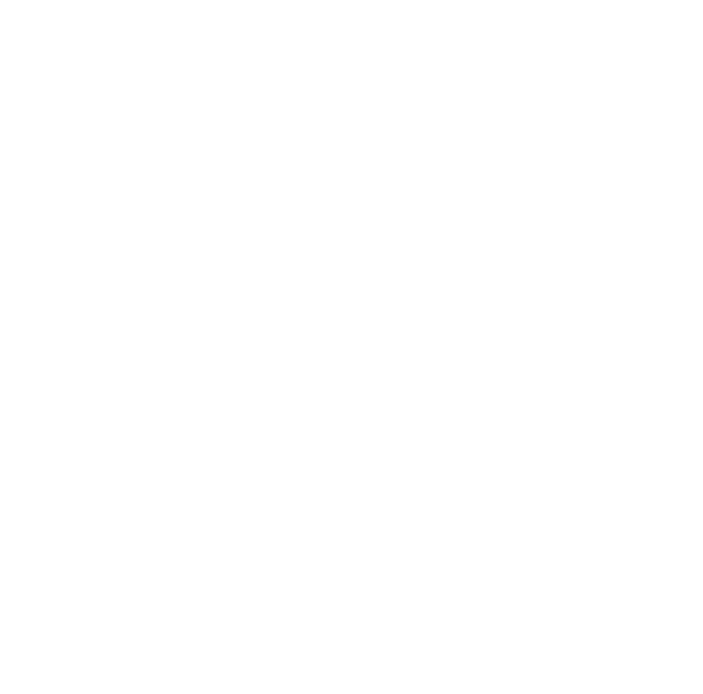
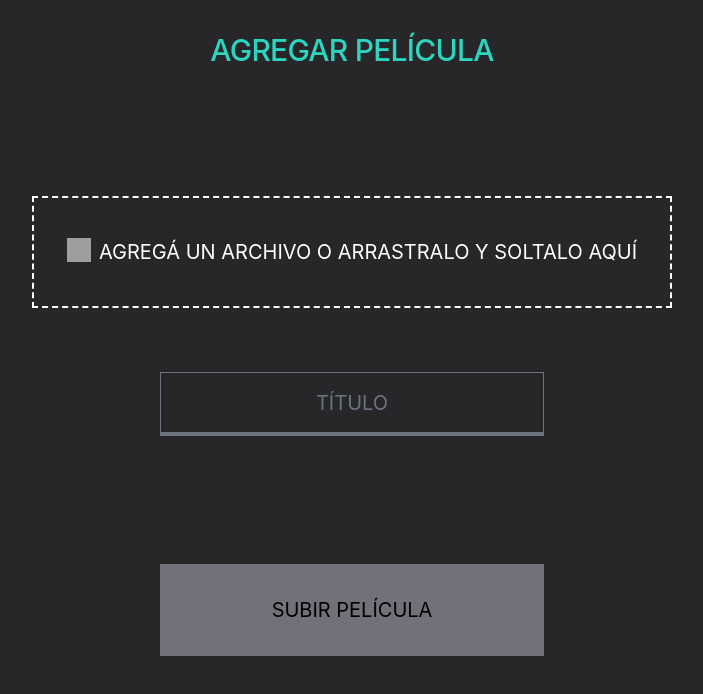
Before and after one commit to sayan990/liteflix, a React (Create React App) app: page /agregarPelicula in a window 1280 px wide. Before the commit this address had no page. Shown: the top 694 px of the page, without its empty margins (288-991 px from the left). Built offline with nearby package versions, Linux system fonts and the light colour scheme; grey boxes are pictures that could not be loaded; a web font is replaced by a local one.

Commit message:
modified:   src/App.js 	new file:   src/components/AddMovie/AddMovie.js 	modified:   src/components/FilmList/FilmList.js 	modified:   src/components/FilmList/ListCard.js 	modified:   src/components/NavBar/NavBar.js 	new file:   src/components/useLocalStorage.js

```diff
--- a/src/App.js
+++ b/src/App.js
@@ -1,6 +1,7 @@
 import './App.css';
 import { BrowserRouter, Routes, Route } from 'react-router-dom';
 import Home from "./components/Home/Home"
+import AddMovie from './components/AddMovie/AddMovie';
 
 
 function App() {
@@ -9,6 +10,7 @@
       <div >
         <Routes>
           <Route exact path='/' element={<Home />} ></Route>
+          <Route exact path='/agregarPelicula' element={<AddMovie />} ></Route>
         </Routes>
       </div>
     </BrowserRouter>
--- /dev/null
+++ b/src/components/AddMovie/AddMovie.js
@@ -0,0 +1,92 @@
+import React, { useState } from "react";
+import {useLocalStorage} from "../useLocalStorage"
+
+export default function AddMovie() {
+  const [url, setUrl] = useState("");
+  const [titulo, setTitulo] = useState("");
+  const [misPelis, setMisPelis] = useLocalStorage("mispelis", [])
+
+  const convertBase64 = (file) => {
+    return new Promise((resolve, reject) => {
+      const fileReader = new FileReader();
+      fileReader.readAsDataURL(file);
+
+      fileReader.onload = () => {
+        resolve(fileReader.result);
+      };
+
+      fileReader.onerror = (error) => {
+        reject(error);
+      };
+    });
+  };
+
+  const uploadImage = async (event) => {
+    const files = event.target.files;
+    console.log(files.length);
+    const base64 = await convertBase64(files[0]);
+    setUrl(base64);
+  };
+
+  function handleInputChange(e){
+    e.preventDefault()
+    setTitulo(e.target.value);
+}
+
+ const handleSubmit = (e) => {
+    if (!url || !titulo) {
+        return alert("me faltan datos ")
+    }
+    e.preventDefault();
+    let peli = [titulo, url]
+    setMisPelis([...misPelis, peli])
+    //localStorage.setItem("0", JSON.stringify(peli))
+
+  }
+
+  console.log(titulo)
+  console.log(url)
+
+  return (
+    <div className="bg-zinc-800 w-screen h-screen absolute">
+      <div className=" ">
+        <h1 className="mt-8 text-center text-3xl font-medium tracking-tight text-teal-400">
+          AGREGAR PELÍCULA
+        </h1>
+      </div>
+      <label htmlFor="dropzone-file" className="cursor-pointer">
+      <div className="border-dashed mt-32 border-2 border-white mx-80 py-10 flex flex-row justify-items-center justify-center">
+
+        <img
+          className="w-6 h-6 justify-center mr-2"
+          src="https://cdn-icons-png.flaticon.com/512/3413/3413213.png"
+          alt="una foto"
+        />
+        <h3 className="text-white text-xl text-center">
+          AGREGÁ UN ARCHIVO O ARRASTRALO Y SOLTALO AQUÍ
+        </h3>
+      </div>
+      <input
+          onChange={uploadImage}
+          id="dropzone-file"
+          type="file"
+          className="hidden bg-white w-screen h-screen"
+          multiple
+        />
+      </label>
+      <div className="flex justify-items-center justify-center  mt-16 text-xl text-white">
+        <input
+          value={titulo}
+          onChange={(e) => handleInputChange(e)}
+          placeholder="TÍTULO"
+          className="border-b-4 bg-zinc-800 text-xl text-white text-center h-16 w-96"
+        ></input>
+      </div>
+      <div className="flex justify-items-center justify-center mt-32">
+        <button onClick={(e) => handleSubmit(e)} className="bg-zinc-500 text-xl p-8 text-black px-28">
+          SUBIR PELÍCULA
+        </button>
+      </div>
+    </div>
+  );
+}
--- a/src/components/FilmList/FilmList.js
+++ b/src/components/FilmList/FilmList.js
@@ -1,14 +1,19 @@
 import React from "react";
 import { useEffect, useState} from "react";
 import ListCard from "./ListCard";
+import { useLocalStorage } from "../useLocalStorage";
 
 
 export default function FilmList() {
 
 const [topMovies, setTopMovies] = useState([])
 const [isLoading, setIsLoading] = useState(true)
-const [bgImg, setBgImg] = useState("")
+const [pelisLocal, setPelisLocal] = useState(localStorage.getItem("mispelis"))
+const [ver, setVer] = useState("populares")
 
+const handleSelect = (e) => {
+  setVer(e.target.value);
+};
 
 useEffect(() => {
     fetch("https://api.themoviedb.org/3/movie/popular?api_key=6f26fd536dd6192ec8a57e94141f8b20")
@@ -19,19 +24,23 @@
        // setBgImg(data.results[0].backdrop_path)
     })
 }, [])
+  const misPelis = JSON.parse(pelisLocal)
+  var popular = topMovies.slice(1, 5)
 
-  var popular = topMovies.slice(1, 5)
 
 
   return (
     <div className="relative justify-items-center mt-16">
     <div className="flex flex-col items-end mr-32 justify-items-center">
-      <select className="select select-ghost w-56 max-w-xs ">
-      <option disabled selected>VER : </option>
-      <option>Svelte</option>
+      <select className="select select-ghost w-56 max-w-xs " onChange={handleSelect}>
+      <option  value="populares">Populares </option>
+      <option  value="misPelis">Mis Pelis </option>
       </select>
-      {topMovies && popular.map((m) => {
-       return <ListCard movie={m}/>
+      {(ver === "populares") && popular.map((m) => {
+       return <ListCard movie={m} pelis={ver}/>
+      })}
+      {(ver === "misPelis") && misPelis.map((m) => {
+       return <ListCard movie={m} pelis={ver}/>
       })}
     </div>
     </div>
--- a/src/components/FilmList/ListCard.js
+++ b/src/components/FilmList/ListCard.js
@@ -3,14 +3,14 @@
 
 
 export default function ListCard(movie) {
-    console.log(movie.movie.title)
 
-    if (!movie.movie) {
-        <div >
-     cargando..
-    </div>
+
+    if (movie.pelis === "misPelis") {
+      return(
+       <h1>esta es mi peli</h1>
+      )
     }
-
+    console.log(movie)
   return (
     <div className="my-2 ">
     <div style={{ backgroundImage: `url(https://image.tmdb.org/t/p/w500/${movie.movie.backdrop_path})`}}
--- a/src/components/NavBar/NavBar.js
+++ b/src/components/NavBar/NavBar.js
@@ -7,10 +7,10 @@
   return (
     <div className="backdrop-opacity-0 navbar flex ">
   <div className="">
-    <a className="ml-32 mt-4 mr-16 normal-case text-4xl text-teal-400" href="a">LITEFLIX</a>
+    <a className="ml-32 mt-4 mr-16 normal-case text-4xl text-teal-400" href="/">LITEFLIX</a>
   </div>
   <div className="justify-start">
-    <a className="ml-12 mt-4  mr-96 normal-case text-xl text-white " href="a">+ AGREGAR PELICULA</a>
+    <a className="ml-12 mt-4  mr-96 normal-case text-xl text-white " href="/agregarPelicula">+ AGREGAR PELICULA</a>
   </div>
   <div className="ml-96 ">
   <div className="">
--- /dev/null
+++ b/src/components/useLocalStorage.js
@@ -0,0 +1,24 @@
+import { useState, useEffect } from "react";
+
+function getStorageValue(key, defaultValue) {
+  // getting stored value
+  const saved = localStorage.getItem(key);
+  if (!typeof saved == "string") {
+    const initial = JSON.parse(saved);
+  }
+  const initial = saved
+  return initial || defaultValue;
+}
+
+export const useLocalStorage = (key, defaultValue) => {
+  const [value, setValue] = useState(() => {
+    return getStorageValue(key, defaultValue);
+  });
+
+  useEffect(() => {
+    // storing input name
+    localStorage.setItem(key, JSON.stringify(value));
+  }, [key, value]);
+
+  return [value, setValue];
+};
```
